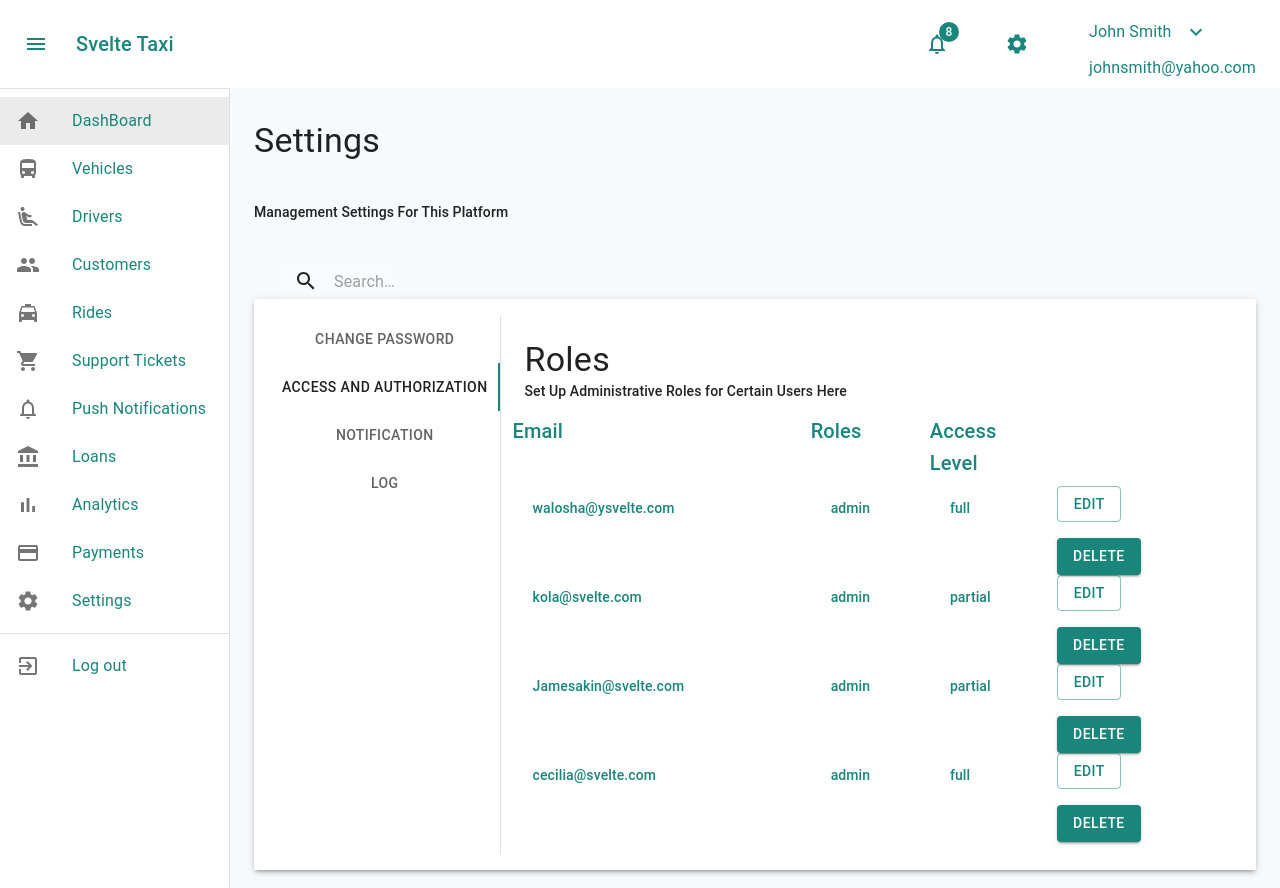
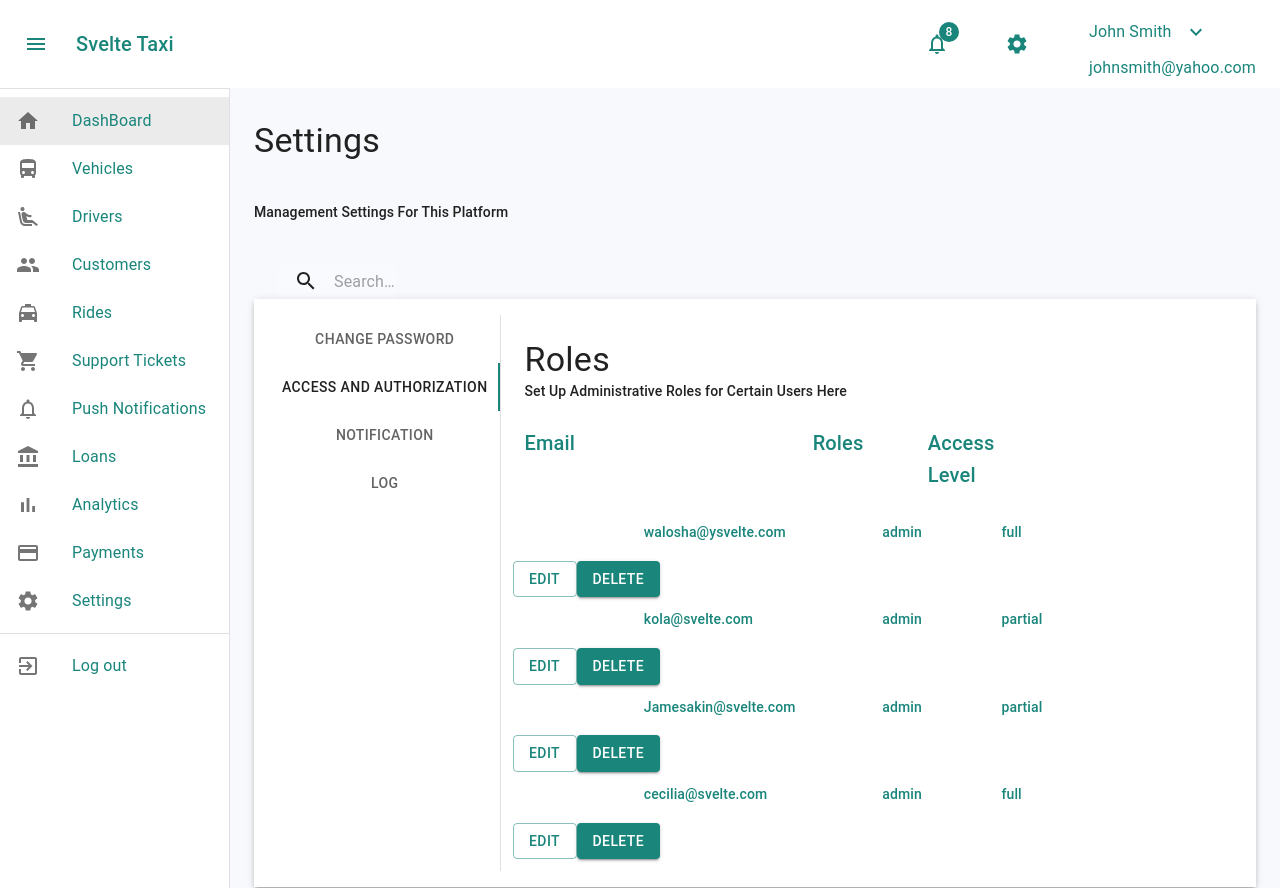
Before and after one commit to walosha/svelte_taxi, a React (Create React App) app: page /settings in a window 1280 px wide. Both pictures are taken after a click on the tab "ACCESS AND AUTHORIZATION". Built offline with nearby package versions, Linux system fonts and the light colour scheme.

Commit message:
fixed an issue with tabs

```diff
--- a/src/components/AdministrativeList.jsx
+++ b/src/components/AdministrativeList.jsx
@@ -4,12 +4,12 @@ import { Grid, Button, Typography } from "@material-ui/core";
 export default function AdministrativeList({ email, role, access }) {
   return (
     <Fragment>
-      <Grid item md={5} align="start">
+      <Grid item md={4} align="start">
         <Typography
           color="primary"
           component="p"
           variant="subtitle2"
-          align="start"
+          align="left"
           gutterBottom
         >
           {email}
@@ -20,7 +20,7 @@ export default function AdministrativeList({ email, role, access }) {
           color="primary"
           component="p"
           variant="subtitle2"
-          align="start"
+          align="left"
           gutterBottom
         >
           {role}
@@ -31,24 +31,21 @@ export default function AdministrativeList({ email, role, access }) {
           color="primary"
           component="p"
           variant="subtitle2"
-          align="start"
+          align="left"
           gutterBottom
         >
           {access}
         </Typography>
       </Grid>
-      <Grid container md={3} spacing={2} align="start">
-        <Grid item>
+      <Grid container align="start">
         <Button color="primary" variant="outlined">
           Edit
         </Button>
-        </Grid>
-        <Grid item>
+
         <Button color="primary" variant="contained">
           Delete
         </Button>
       </Grid>
-      </Grid>
     </Fragment>
   );
 }
--- a/src/components/VerticalTab.js
+++ b/src/components/VerticalTab.js
@@ -128,12 +128,12 @@ export default function VerticalTabs() {
               content="Set Up Administrative Roles for Certain Users Here"
             />
           </Grid>
-          <Grid container md={12}>
+          <Grid item container md={12}>
             <Grid item md={5} align="start">
               <Typography
                 color="primary"
                 variant="h6"
-                align="start"
+                align="left"
                 gutterBottom
               >
                 Email
@@ -143,7 +143,7 @@ export default function VerticalTabs() {
               <Typography
                 color="primary"
                 variant="h6"
-                align="start"
+                align="left"
                 gutterBottom
               >
                 Roles
@@ -153,7 +153,7 @@ export default function VerticalTabs() {
               <Typography
                 color="primary"
                 variant="h6"
-                align="start"
+                align="left"
                 gutterBottom
               >
                 Access Level
@@ -170,8 +170,8 @@ export default function VerticalTabs() {
               </Typography>
             </Grid>
           </Grid>
-          {adminLists.map(admin => (
-            <AdministrativeList {...admin} />
+          {adminLists.map((admin, key) => (
+            <AdministrativeList key={key} {...admin} />
           ))}
         </Grid>
       </TabPanel>
@@ -207,7 +207,7 @@ export default function VerticalTabs() {
                 label="Sengs Users important Update via Email and SMS"
               />
             </Grid>
-            <Grid item md={8} spacing={5}>
+            <Grid container spacing={5}>
               <FormControlLabel
                 labelPlacement="start"
                 control={
```
Lines whose indentation alone changed are shown as unchanged.
